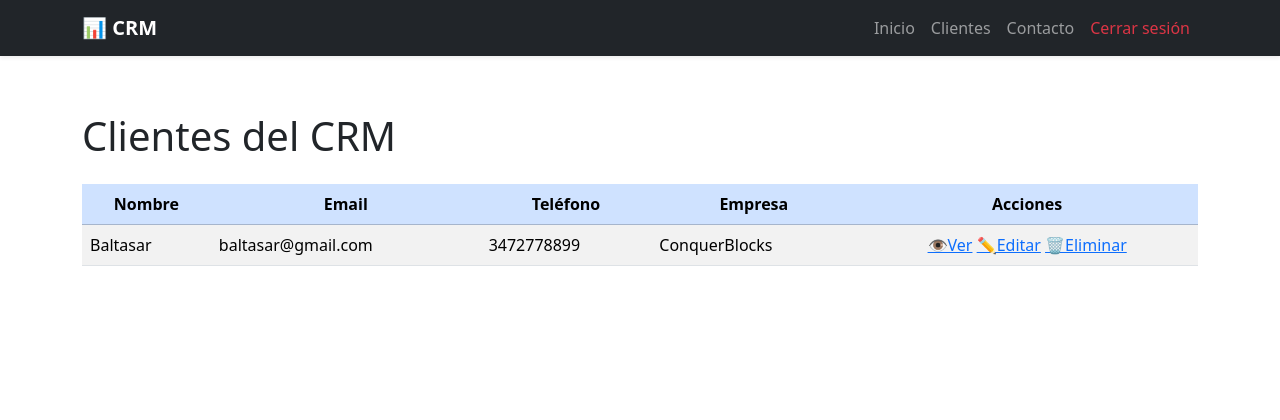
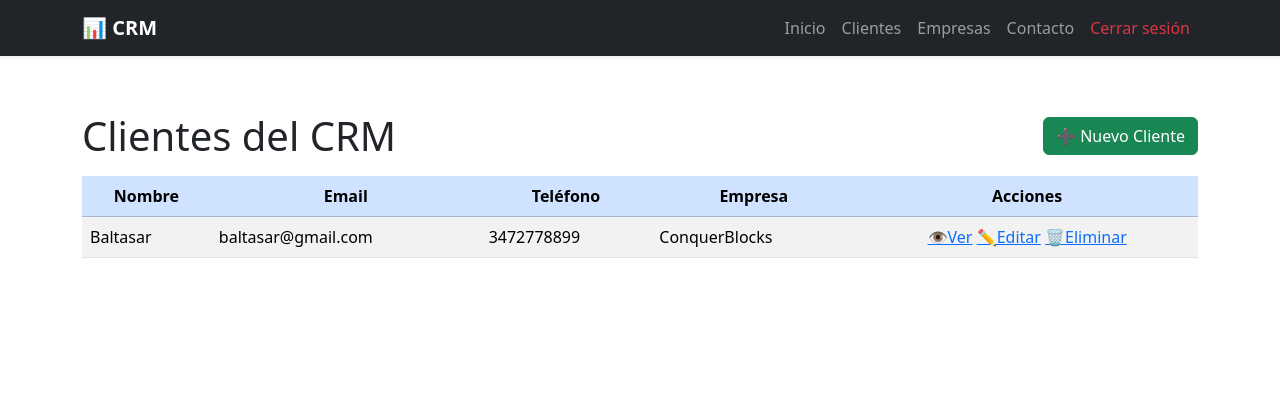
Before and after one commit to Balti2003/Proyecto_CRM_Django, a Django app: page /client/list/ in a window 1280 px wide. Shown: the top 420 px of the page. Run offline with Django 4.2, Linux system fonts and the light colour scheme; a user stored in the database is signed in; data comes from the database, SQL or seed files in the repository; both versions use the stored data as it was after the commit.

Commit message:
Creando boton añadir clientes

```diff
--- a/crm_project/templates/_includes/_header.html
+++ b/crm_project/templates/_includes/_header.html
@@ -25,11 +25,9 @@
                         <a class="nav-link" href="{% url 'client_list' %}">Clientes</a>
                     </li>
 
-                    {% comment %}
                     <li class="nav-item">
-                        <a class="nav-link" href="{% url 'company_list' %}">Empresas</a>
+                        <a class="nav-link" href="{% comment %} {% url 'company_list' %} {% endcomment %}">Empresas</a>
                     </li>
-                    {% endcomment %}
 
                     <li class="nav-item">
                         <a class="nav-link" href="{% url 'contact' %}">Contacto</a>
--- a/crm_project/templates/clients/client_list.html
+++ b/crm_project/templates/clients/client_list.html
@@ -6,7 +6,12 @@
 <div class="container my-5">
     {% include '_includes/_messages.html' %}
 
-    <h1 class="mb-4">Clientes del CRM</h1>
+    <div class="d-flex justify-content-between align-items-center mb-3">
+        <h1 class="mb-0">Clientes del CRM</h1>
+        <a href="{% comment %} {% url 'client_create' %} {% endcomment %}" class="btn btn-success">
+            ➕ Nuevo Cliente
+        </a>
+    </div>
 
     <div class="table-responsive">
         <table class="table table-striped table-hover align-middle">
```
Also changed, not shown: db.sqlite3.
